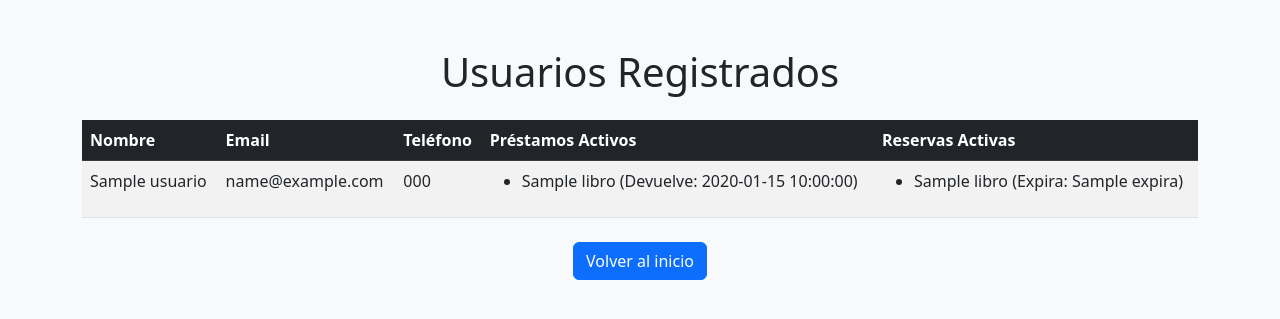
After one commit to esteban-195/MongoDB-Python-HTML, a Flask app: page /mostrar_usuarios in a window 1280 px wide. The commit adds this page. Shown: the top 319 px of the page. Run offline with Flask 3, Linux system fonts and the light colour scheme; a database or web service that is not in the repository returns one stand-in record (values such as "Sample title"); some libraries are stand-ins or nearby versions.

Commit message:
se agregó la funcion para  poder visualizar los usuarios que tienen prestamos activoss junto con las reservas activas (en caso de tenerlos) y un botón para volver a la pagina principal del formulario

```diff
--- a/app.py
+++ b/app.py
@@ -4,8 +4,9 @@ from flask_pymongo import PyMongo
 app = Flask(__name__)
 
 # Configuración de MongoDB
-app.config["MONGO_URI"] = "mongodb://localhost:27017/biblioteca"
+app.config["MONGO_URI"] = "mongodb://localhost:27017/Biblioteca01"
 mongo = PyMongo(app)
+
 
 # @app.route("/")
 # def home():
@@ -86,7 +87,7 @@ def registrar_usuario():
         "email": data["email"],
         "telefono": data["telefono"]
     }
-    mongo.db.usuarios.insert_one(nuevo_usuario)
+    mongo.db.usuario.insert_one(nuevo_usuario)
 
     return jsonify({"mensaje": "Usuario registrado correctamente"}), 201
 
@@ -95,6 +96,11 @@ def mostrar_libros():
     libros = list(mongo.db.libro.find({}, {"_id": 0}))
     return render_template("mostrar_libros.html", libros=libros)
 
+@app.route('/mostrar_usuarios')
+def mostrar_usuarios():
+    usuarios = list(mongo.db.usuario.find({}, {"_id": 1, "nombre": 1, "email": 1, "telefono": 1, "prestamos_activos": 1, "reservas_activas": 1}))
+
+    return render_template('mostrar_usuarios.html', usuarios=usuarios)
 
 # Iniciar Flask
 if __name__ == "__main__":
--- a/app/config.py
+++ b/app/config.py
@@ -3,4 +3,4 @@ from pymongo import MongoClient
 # Configuración de la conexión con MongoDB
 MONGO_URI = "mongodb://localhost:27017"
 client = MongoClient(MONGO_URI)
-db = client.biblioteca  # Nombre de la base de datos
+db = client.Biblioteca01  # Nombre de la base de datos
--- a/templates/index.html
+++ b/templates/index.html
@@ -89,6 +89,10 @@
             </form>
         </div>
 
+        <div class="text-center mb-4">
+            <a href="/mostrar_usuarios" class="btn btn-info">Ver Usuarios Registrados</a>
+        </div>
+
     </div>
 
     <script src="https://cdn.jsdelivr.net/npm/bootstrap@5.3.0/dist/js/bootstrap.bundle.min.js"></script>
--- /dev/null
+++ b/templates/mostrar_usuarios.html
@@ -0,0 +1,63 @@
+<!DOCTYPE html>
+<html lang="es">
+<head>
+    <meta charset="UTF-8">
+    <meta name="viewport" content="width=device-width, initial-scale=1">
+    <title>Usuarios Registrados</title>
+    <link href="https://cdn.jsdelivr.net/npm/bootstrap@5.3.0/dist/css/bootstrap.min.css" rel="stylesheet">
+</head>
+<body class="bg-light">
+    <div class="container mt-5">
+        <h1 class="text-center mb-4">Usuarios Registrados</h1>
+
+        <table class="table table-striped">
+            <thead class="table-dark">
+                <tr>
+                    <th>Nombre</th>
+                    <th>Email</th>
+                    <th>Teléfono</th>
+                    <th>Préstamos Activos</th>
+                    <th>Reservas Activas</th>
+                </tr>
+            </thead>
+            <tbody>
+                {% for usuario in usuarios %}
+                <tr>
+                    <td>{{ usuario.nombre }}</td>
+                    <td>{{ usuario.email }}</td>
+                    <td>{{ usuario.telefono }}</td>
+                    <td>
+                        {% if usuario.prestamos_activos %}
+                            <ul>
+                            {% for prestamo in usuario.prestamos_activos %}
+                                <li>{{ prestamo.libro }} (Devuelve: {{ prestamo.fecha_devolucion }})</li>
+                            {% endfor %}
+                            </ul>
+                        {% else %}
+                            No tiene préstamos activos
+                        {% endif %}
+                    </td>
+                    <td>
+                        {% if usuario.reservas_activas %}
+                            <ul>
+                            {% for reserva in usuario.reservas_activas %}
+                                <li>{{ reserva.libro }} (Expira: {{ reserva.expira }})</li>
+                            {% endfor %}
+                            </ul>
+                        {% else %}
+                            No tiene reservas activas
+                        {% endif %}
+                    </td>
+                </tr>
+                {% endfor %}
+            </tbody>
+        </table>
+
+        <div class="text-center mt-4">
+            <a href="/" class="btn btn-primary">Volver al inicio</a>
+        </div>
+    </div>
+
+    <script src="https://cdn.jsdelivr.net/npm/bootstrap@5.3.0/dist/js/bootstrap.bundle.min.js"></script>
+</body>
+</html>
```
Also changed, not shown: app/models.py (+5 -5 lines).
